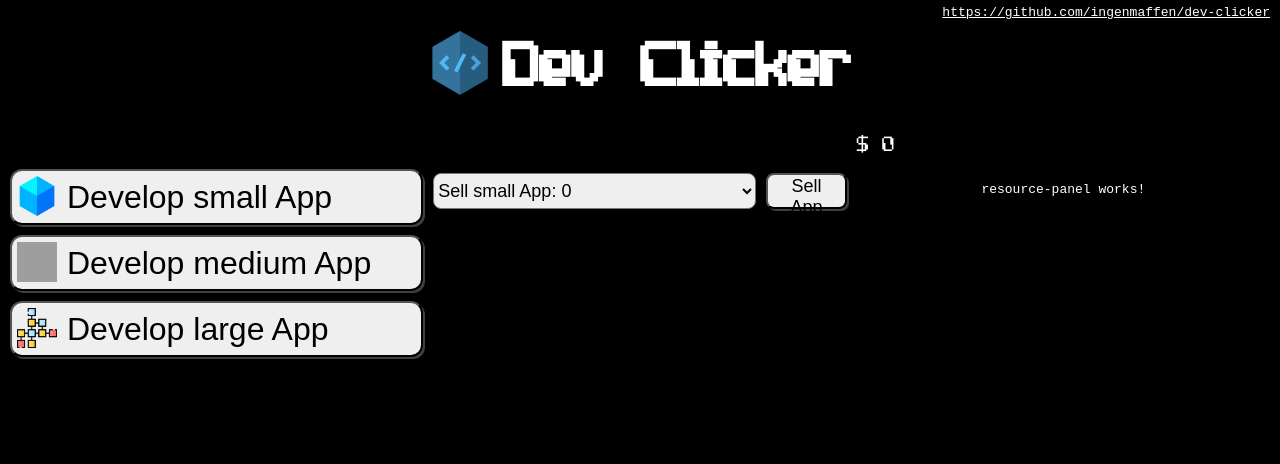
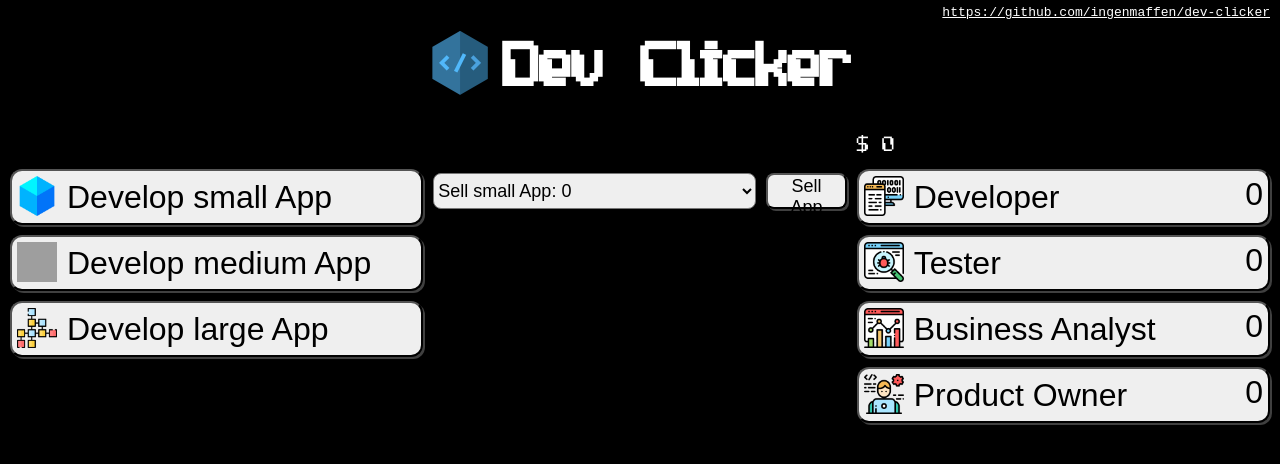
Before and after one commit to ingenmaffen/dev-clicker, an Angular app: page / in a window 1280 px wide. Shown: the top 464 px of the page. Built offline with nearby package versions, Linux system fonts and the light colour scheme; grey boxes are pictures that could not be loaded.

Commit message:
Add resource panel and move common button style

```diff
--- a/src/app/components/develop-panel/develop-panel.component.html
+++ b/src/app/components/develop-panel/develop-panel.component.html
@@ -1,6 +1,6 @@
 <div class="develop-panel">
     <ng-container *ngFor="let app of appTypes">
-        <button (click)="developApp(app.type)" class="develop-app-button" [disabled]="isButtonDisabled(app.type)">
+        <button (click)="developApp(app.type)" class="common-button" [disabled]="isButtonDisabled(app.type)">
             <div class="left-side">
                 <img [src]="app.icon" [alt]="app.type" />
                 <span>Develop {{ app.type }} App</span>
--- a/src/app/components/develop-panel/develop-panel.component.scss
+++ b/src/app/components/develop-panel/develop-panel.component.scss
@@ -1,45 +1,4 @@
 .develop-panel {
     display: flex;
     flex-direction: column;
-
-    .develop-app-button:disabled {
-        cursor: default;
-    }
-
-    .develop-app-button {
-        cursor: pointer;
-        margin-bottom: 10px;
-        width: 100%;
-        height: 56px;
-        display: flex;
-        padding: 5px;
-        border-radius: 12px;
-        box-shadow: 2px 2px rgba(255, 255, 255, 0.25);
-        overflow: hidden;
-        text-overflow: ellipsis;
-
-        .left-side {
-            flex: 2;
-            text-align: left;
-            white-space: nowrap;
-
-            img {
-                width: 40px;
-                height: 40px;
-                vertical-align: bottom;
-            }
-
-            span {
-                font-size: 32px;
-                margin-left: 10px;
-            }
-        }
-
-        .right-side {
-            flex: 5;
-            vertical-align: top;
-            font-size: 32px;
-            text-align: right;
-        }
-    }
 }
--- a/src/app/components/resource-panel/resource-panel.component.html
+++ b/src/app/components/resource-panel/resource-panel.component.html
@@ -1 +1,9 @@
-<p>resource-panel works!</p>
+<div class="human-resources-panel">
+    <button *ngFor="let resource of humanResources" (click)="hire(resource.type)" class="common-button">
+        <div class="left-side">
+            <img [src]="resource.icon" [alt]="resource.displayText" />
+            <span>{{ resource.displayText }}</span>
+        </div>
+        <div class="right-side">0</div>
+    </button>
+</div>
--- a/src/app/components/resource-panel/resource-panel.component.ts
+++ b/src/app/components/resource-panel/resource-panel.component.ts
@@ -5,4 +5,29 @@ import { Component } from "@angular/core";
     templateUrl: "./resource-panel.component.html",
     styleUrls: ["./resource-panel.component.scss"],
 })
-export class ResourcePanelComponent {}
+export class ResourcePanelComponent {
+    public humanResources = [
+        {
+            type: "developer",
+            displayText: "Developer",
+            icon: "assets/coding.png",
+        },
+        {
+            type: "tester",
+            displayText: "Tester",
+            icon: "assets/bug.png",
+        },
+        {
+            type: "businessAnalyst",
+            displayText: "Business Analyst",
+            icon: "assets/analytics.png",
+        },
+        {
+            type: "productOwner",
+            displayText: "Product Owner",
+            icon: "assets/user.png",
+        },
+    ];
+
+    public hire(resourceType: string): void {}
+}
--- a/src/styles.scss
+++ b/src/styles.scss
@@ -1,3 +1,5 @@
+@import "styles/common-button.scss";
+
 body,
 html {
     margin: 0;
--- /dev/null
+++ b/src/styles/common-button.scss
@@ -0,0 +1,39 @@
+.common-button:not(:disabled) {
+    cursor: pointer;
+}
+
+.common-button {
+    margin-bottom: 10px;
+    width: 100%;
+    height: 56px;
+    display: flex;
+    padding: 5px;
+    border-radius: 12px;
+    box-shadow: 2px 2px rgba(255, 255, 255, 0.25);
+    overflow: hidden;
+    text-overflow: ellipsis;
+
+    .left-side {
+        flex: 2;
+        text-align: left;
+        white-space: nowrap;
+
+        img {
+            width: 40px;
+            height: 40px;
+            vertical-align: bottom;
+        }
+
+        span {
+            font-size: 32px;
+            margin-left: 10px;
+        }
+    }
+
+    .right-side {
+        flex: 5;
+        vertical-align: top;
+        font-size: 32px;
+        text-align: right;
+    }
+}
```
